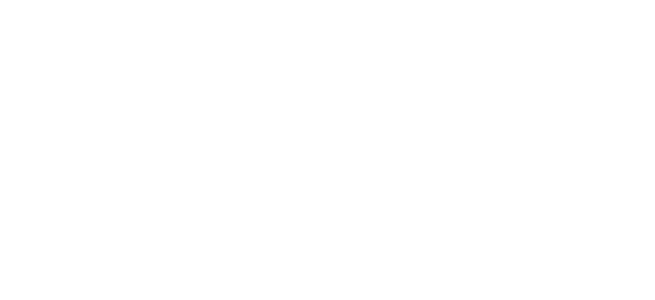
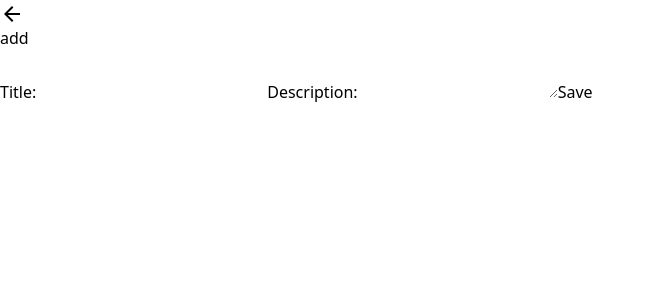
Before and after one commit to CodingCris7/todoApp, a React app: page /add in a window 1280 px wide. Before the commit this address had no page. Shown: the top 300 px of the page, without its empty margins (0-655 px from the left). Built offline with nearby package versions, Linux system fonts and the light colour scheme.

Commit message:
Edit todo
* Modify todosSlice to update a todo

```diff
--- a/src/App.js
+++ b/src/App.js
@@ -7,13 +7,14 @@
 
 import './App.css';
 import Home from './pages/Home';
-import AddTodo from './pages/AddTodo';
+import Todo from './pages/Todo';
 
 const App = () => (
   <Router>
     <Routes>
       <Route path="/" element={<Home />} />
-      <Route path="/add-todo" element={<AddTodo />} />
+      <Route path="/add" element={<Todo />} />
+      <Route path="/edit/:id" element={<Todo />} />
     </Routes>
   </Router>
 );
--- a/src/components/TodoCard.jsx
+++ b/src/components/TodoCard.jsx
@@ -1,5 +1,6 @@
 import React from 'react';
 import PropTypes from 'prop-types';
+import { Link } from 'react-router-dom';
 
 import { Delete, Edit } from '@mui/icons-material';
 
@@ -9,7 +10,9 @@
     <p>{todo.description}</p>
     <div>
       <Delete onClick={handleDelete} />
-      <Edit />
+      <Link to={`/edit/${todo.id}`}>
+        <Edit />
+      </Link>
     </div>
   </div>
 );
--- a/src/components/TodoForm.jsx
+++ b/src/components/TodoForm.jsx
@@ -1,7 +1,9 @@
-import React, { useState } from 'react';
-import { useDispatch } from 'react-redux';
-import { useNavigate } from 'react-router-dom';
-import { addTodo } from '../stores/todosSlice';
+import React, { useEffect, useState } from 'react';
+import { useSelector, useDispatch } from 'react-redux';
+import { useNavigate, useParams } from 'react-router-dom';
+import usePath from '../hooks/usePath';
+import { getTodoById } from '../lib/helpers';
+import { addTodo, updateTodo } from '../stores/todosSlice';
 
 const TodoForm = () => {
   const [todo, setTodo] = useState({
@@ -10,6 +12,19 @@
   });
   const dispatch = useDispatch();
   const navigate = useNavigate();
+  const { id } = useParams();
+  const path = usePath();
+  const todoList = useSelector((state) => state.todos.list);
+
+  useEffect(() => {
+    if (path === 'edit') {
+      const { title, description } = getTodoById(todoList, id);
+      setTodo({
+        title,
+        description,
+      });
+    }
+  }, []);
 
   const handleInput = (e) => {
     const { name, value } = e.target;
@@ -22,7 +37,11 @@
 
   const handleSubmit = (e) => {
     e.preventDefault();
-    dispatch(addTodo(todo));
+    if (path === 'edit') {
+      dispatch(updateTodo({ ...todo, id }));
+    } else {
+      dispatch(addTodo(todo));
+    }
     navigate('/');
   };
 
--- /dev/null
+++ b/src/hooks/usePath.js
@@ -0,0 +1,9 @@
+import { useLocation } from 'react-router-dom';
+
+const usePath = () => {
+  const { pathname } = useLocation();
+
+  return pathname.split('/')[1];
+};
+
+export default usePath;
--- /dev/null
+++ b/src/lib/helpers.js
@@ -0,0 +1,8 @@
+export const saveTodoInLocal = (data) => {
+  const localData = JSON.parse(localStorage.getItem('todos'));
+  const dataTostore = localData !== null ? { ...localData, data } : data;
+
+  localStorage.setItem('todos', JSON.stringify(dataTostore));
+};
+
+export const getTodoById = (list, id) => list.find((item) => +item.id === +id);
--- a/src/pages/AddTodo.jsx
+++ /dev/null
@@ -1,19 +0,0 @@
-import React from 'react';
-import { Link } from 'react-router-dom';
-
-import { ArrowBack } from '@mui/icons-material';
-import TodoForm from '../components/TodoForm';
-
-const AddTodo = () => (
-  <div>
-    <div>
-      <Link to="/">
-        <ArrowBack />
-      </Link>
-      <h1>Add</h1>
-    </div>
-    <TodoForm />
-  </div>
-);
-
-export default AddTodo;
--- a/src/pages/Home.jsx
+++ b/src/pages/Home.jsx
@@ -4,14 +4,18 @@
 import { Add } from '@mui/icons-material';
 import TodoList from '../components/TodoList';
 
-const Home = () => (
+const Home = () => {
+  const todoList = useSelector((state) => state.todos.list);
+
+  return (
     <div>
       <h1 className="flex">ToDo&apos;s List</h1>
-    <Link to="/add-todo">
+      <Link to="/add">
         <Add />
       </Link>
       <TodoList />
     </div>
   );
+};
 
 export default Home;
--- /dev/null
+++ b/src/pages/Todo.jsx
@@ -0,0 +1,24 @@
+import React from 'react';
+import { Link } from 'react-router-dom';
+
+import { ArrowBack } from '@mui/icons-material';
+import TodoForm from '../components/TodoForm';
+import usePath from '../hooks/usePath';
+
+const Todo = () => {
+  const path = usePath();
+
+  return (
+    <div>
+      <div>
+        <Link to="/">
+          <ArrowBack />
+        </Link>
+        <h1>{path}</h1>
+      </div>
+      <TodoForm />
+    </div>
+  );
+};
+
+export default Todo;
--- a/src/stores/todosSlice.js
+++ b/src/stores/todosSlice.js
@@ -8,8 +8,15 @@
   name: 'todos',
   initialState,
   reducers: {
-    addTodo(state, { payload }) {
-      state.list.push({ ...payload, id: state.list.length + 1 });
+    addTodo({ list }, { payload }) {
+      list.push({ ...payload, id: list.length + 1 });
+    },
+    updateTodo({ list }, { payload }) {
+      const { id, title, description } = payload;
+      return {
+        list: list.map((item) => (
+          (+item.id === +id) ? { ...item, title, description } : item)),
+      };
     },
     deleteTodo(state, { payload }) {
       const todoIndex = state.list.findIndex((item) => +item.id === +payload);
@@ -18,5 +25,6 @@
   },
 });
 
-export const { addTodo, deleteTodo } = todoSlice.actions;
+export const { addTodo, updateTodo, deleteTodo } = todoSlice.actions;
+
 export default todoSlice.reducer;
```
Lines whose indentation alone changed are shown as unchanged.
